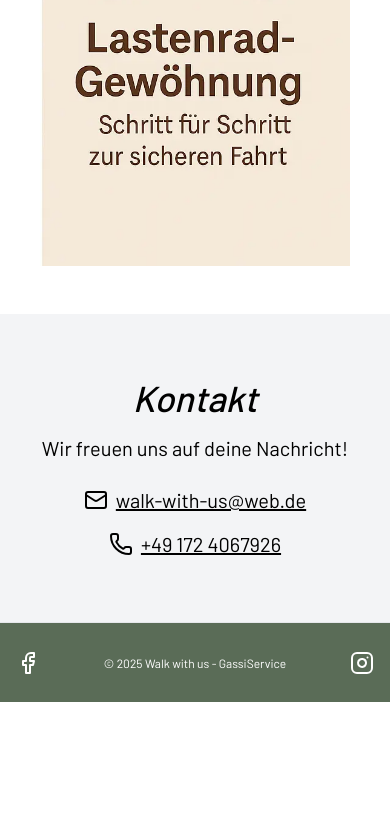
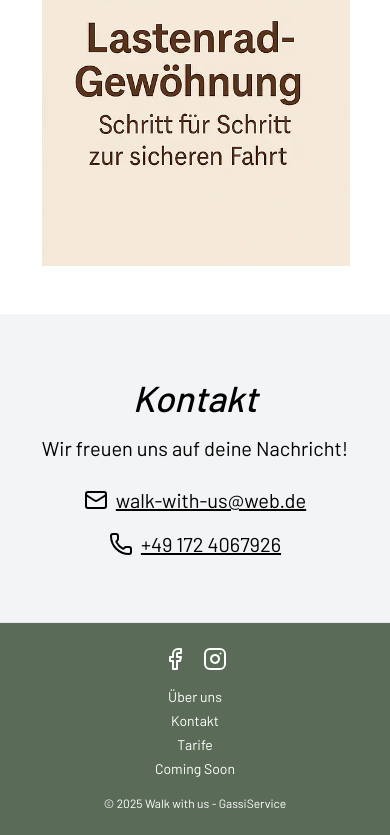
Before and after one commit to iKnorr/walkwithus-gassiservice, a Next.js app: page / in a window 390 px wide. Shown: the part 6124-6959 px from the top of the page. Before the commit the page ends 6826 px from the top, so only its background shows below. Built offline with nearby package versions, Linux system fonts and the light colour scheme.

Commit message:
chnages to footer and quick links

```diff
--- a/src/components/custom/navbar/Navbar.tsx
+++ b/src/components/custom/navbar/Navbar.tsx
@@ -53,18 +53,18 @@ export const Navbar = () => {
                         Kontakt
                     </a>
                     <a
+                        href="#tariffs"
+                        className="cursor-pointer font-light hover:text-gray-400 hover:underline"
+                        onClick={handleClickTariffs}
+                    >
+                        Tarife
+                    </a>
+                    <a
                         href="#comingSoon"
                         className="cursor-pointer font-light hover:text-gray-400 hover:underline"
                         onClick={handleClickServices}
                     >
                         Coming Soon
-                    </a>
-                    <a
-                        href="#tariffs"
-                        className="cursor-pointer font-light hover:text-gray-400 hover:underline"
-                        onClick={handleClickTariffs}
-                    >
-                        Tarife
                     </a>
                 </div>
 
@@ -90,18 +90,18 @@ export const Navbar = () => {
                         Kontakt
                     </a>
                     <a
+                        href="#tariffs"
+                        className="rounded-sm px-2 py-2 hover:bg-gray-500 hover:text-white"
+                        onClick={handleClickTariffs}
+                    >
+                        Tarife
+                    </a>
+                    <a
                         href="#comingSoon"
                         className="rounded-sm px-2 py-2 hover:bg-gray-500 hover:text-white"
                         onClick={handleClickServices}
                     >
                         Coming Soon
-                    </a>
-                    <a
-                        href="#tariffs"
-                        className="rounded-sm px-2 py-2 hover:bg-gray-500 hover:text-white"
-                        onClick={handleClickTariffs}
-                    >
-                        Tarife
                     </a>
                     <a
                         target="_blank"
--- a/src/components/homeclient/Homeclient.tsx
+++ b/src/components/homeclient/Homeclient.tsx
@@ -12,7 +12,62 @@ export const Homeclient = () => {
             <HeroPost />
 
             <MainSection />
-            <footer className="z-10 h-20 w-full border-t border-gray-200 bg-green text-white">
+            <footer className="z-10 w-full border-t border-gray-200 bg-green text-white">
+                <div className="mx-auto flex max-w-7xl flex-col items-center justify-between gap-4 px-4 py-6 sm:flex-row">
+                    {/* Left: Social Icons */}
+                    <div className="flex items-center gap-4">
+                        <Link
+                            target="_blank"
+                            href="https://www.facebook.com/walkwithusgassiservice"
+                            className="transition-colors hover:text-primary"
+                        >
+                            <Facebook />
+                        </Link>
+                        <Link
+                            target="_blank"
+                            href="https://www.instagram.com/walkwithus_gassiservice/?hl=en"
+                            className="transition-colors hover:text-primary"
+                        >
+                            <Instagram />
+                        </Link>
+                    </div>
+
+                    {/* Center: Quick Links */}
+                    <div className="flex flex-col items-center gap-1 text-sm sm:flex-row sm:gap-4">
+                        <Link
+                            href="/"
+                            className="transition-colors hover:text-primary"
+                        >
+                            Über uns
+                        </Link>
+                        <Link
+                            href="#contact"
+                            className="transition-colors hover:text-primary"
+                        >
+                            Kontakt
+                        </Link>
+                        <Link
+                            href="#tariffs"
+                            className="transition-colors hover:text-primary"
+                        >
+                            Tarife
+                        </Link>
+                        <Link
+                            href="#comingSoon"
+                            className="transition-colors hover:text-primary"
+                        >
+                            Coming Soon
+                        </Link>
+                    </div>
+
+                    {/* Right: Copyright */}
+                    <div className="text-center text-xs sm:text-right sm:text-sm">
+                        © 2025 Walk with us - GassiService
+                    </div>
+                </div>
+            </footer>
+
+            {/* <footer className="z-10 h-20 w-full border-t border-gray-200 bg-green text-white">
                 <div className="flex h-full w-full items-center justify-between px-4 py-2">
                     <Link
                         target="_blank"
@@ -32,7 +87,7 @@ export const Homeclient = () => {
                         <Instagram />
                     </Link>
                 </div>
-            </footer>
+            </footer> */}
         </main>
     )
 }
```
